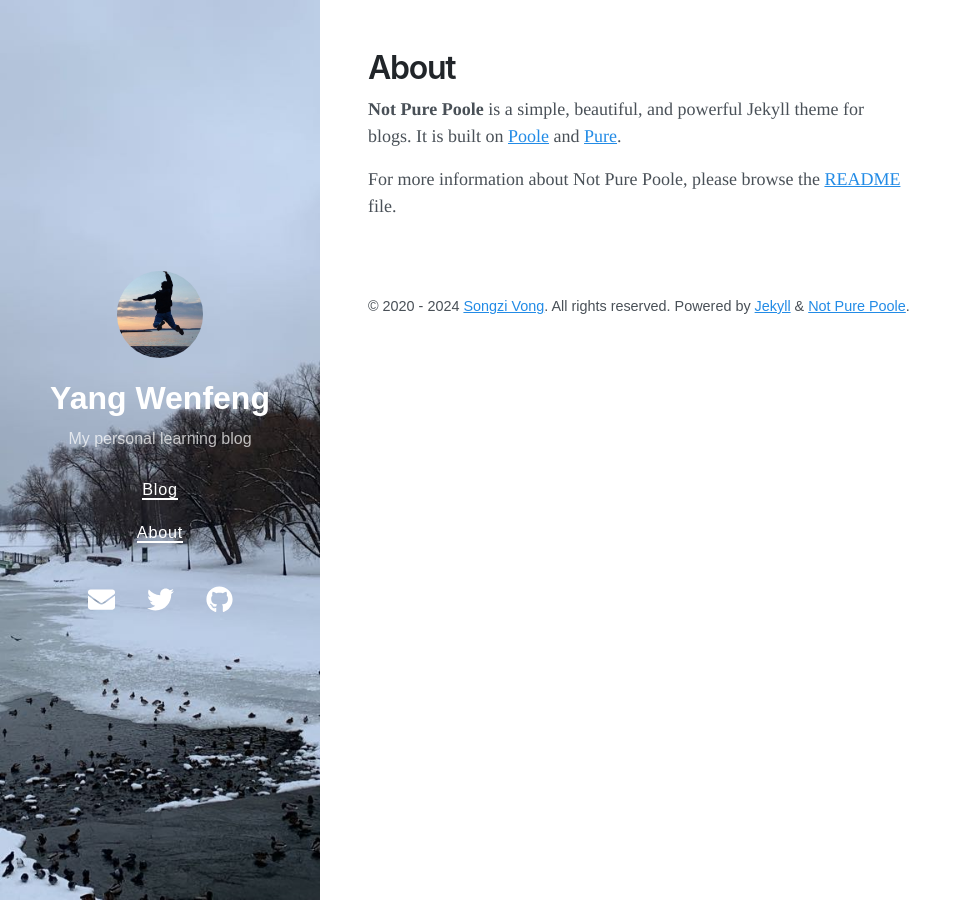
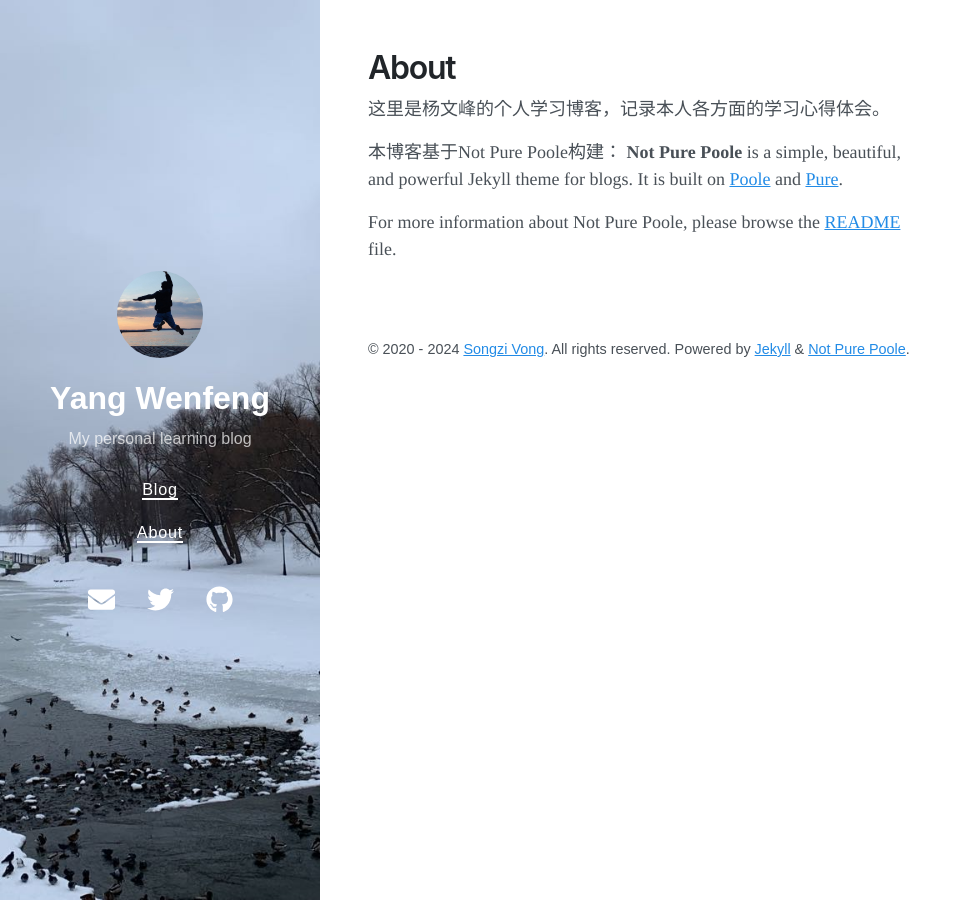
Before and after one commit to YangWenfeng-cn/YangWenfeng-cn.github.io, a Jekyll site: the page built from about.md, in a window 1280 px wide. Shown: the whole page, without its empty margins (0-972 px from the left). Built offline with Jekyll 4.4.1, drawn with Linux system fonts in a browser that asks for light colours; nearby versions of some CDN libraries.

Commit message:
Update about.md

```diff
--- a/about.md
+++ b/about.md
@@ -2,7 +2,11 @@
 layout: page
 title: About
 ---
+这里是杨文峰的个人学习博客，记录本人各方面的学习心得体会。
 
+
+
+本博客基于Not Pure Poole构建：
 **Not Pure Poole** is a simple, beautiful, and powerful Jekyll theme for blogs. It is built on [Poole](https://github.com/poole/poole) and [Pure](https://purecss.io/).
 
 For more information about Not Pure Poole, please browse the [README](https://github.com/vszhub/not-pure-poole) file.
```
